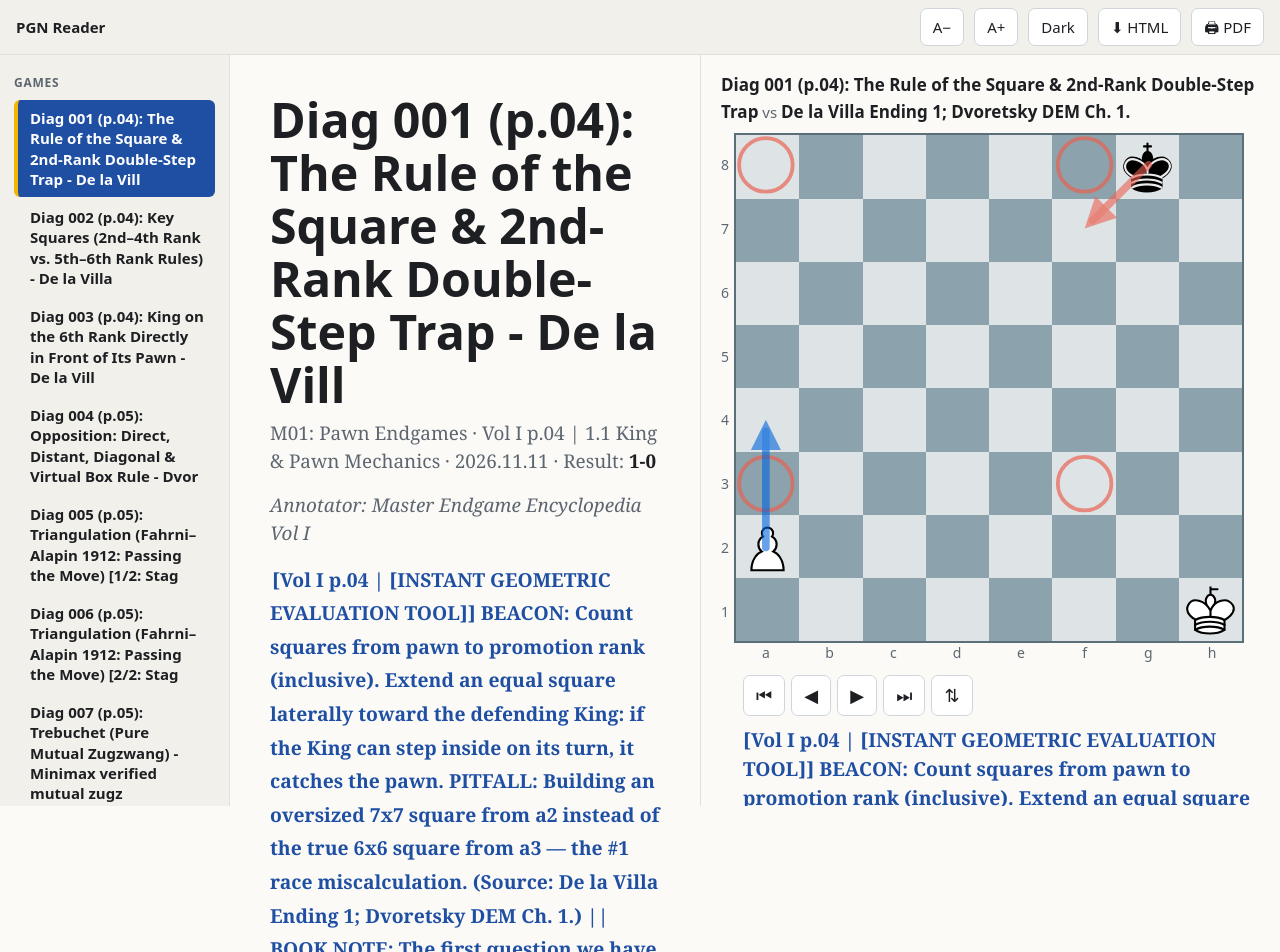
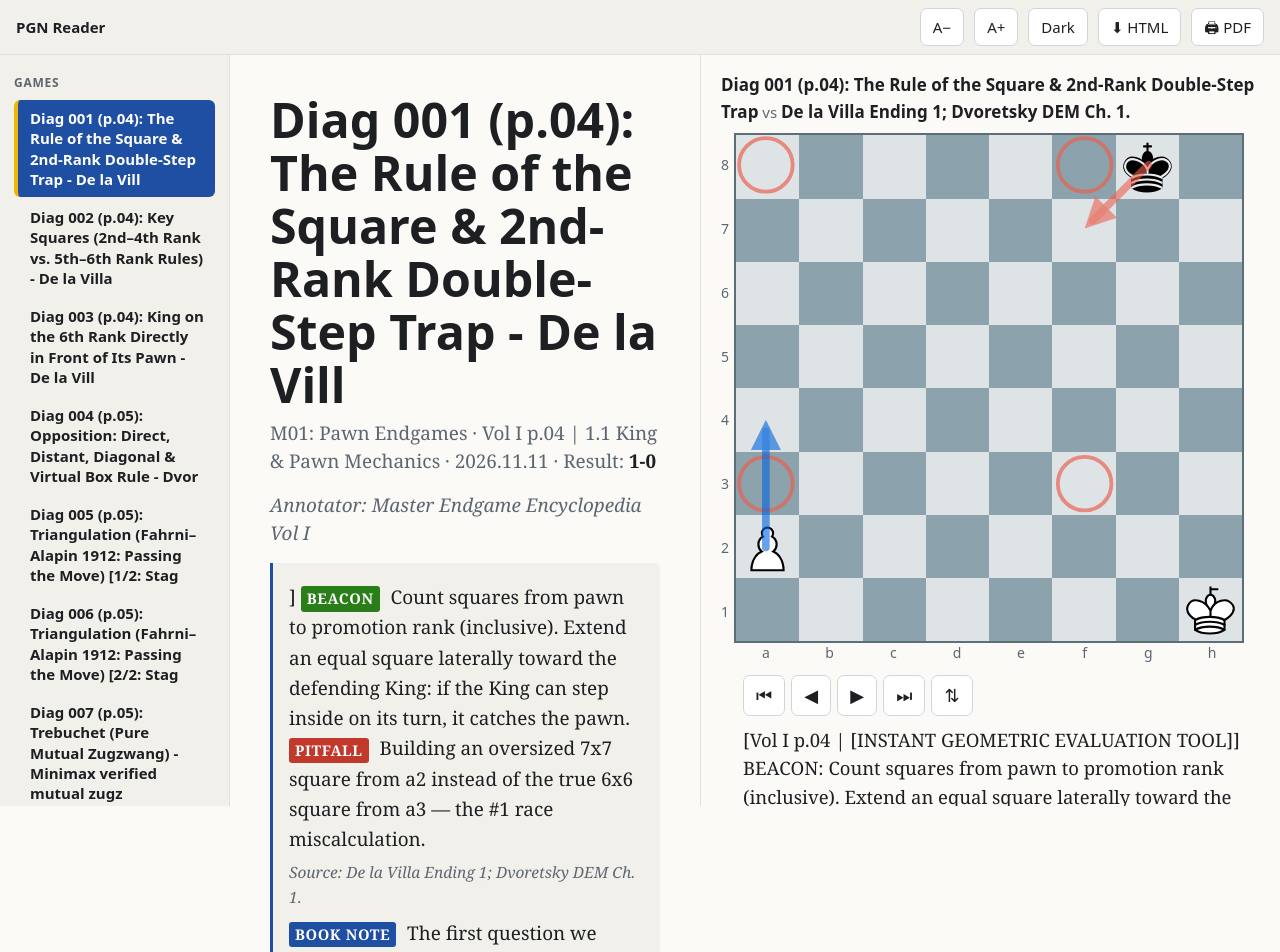
Before and after one commit to DatWins/chesspgn_reader, a plain HTML site: page index.html in a window 1280 px wide. Shown: the top 952 px of the page. Drawn offline with Linux system fonts and the light colour scheme.

Commit message:
Clean up comment display with structured formatting
- Opening comments display as styled blocks with left border
- Long inline comments (>120 chars) also get block treatment
- BEACON/PITFALL/BOOK NOTE labels become colored badges
- Source references styled as subtle italic footer text
- Comments use regular weight italic instead of bold blue
- Better line spacing in moves section (1.8 line-height)
- Board comment panel: regular weight, more scroll room
- Print and dark mode styles updated

Co-Authored-By: Claude Opus 4.6 <noreply@anthropic.com>
Claude-Session: https://claude.ai/code/session_01CpQb8uzYn94ABdDZbEu3Mi

```diff
--- a/index.html
+++ b/index.html
@@ -53,12 +53,18 @@ p{margin:.65em 0}
 a.mv{cursor:pointer;border-radius:4px;padding:0 2px;color:var(--ink);text-decoration:none;border-bottom:1px dotted var(--muted);font-weight:700}
 a.mv:hover{background:var(--hlink)}
 a.mv.cur{background:var(--hl);border-bottom-color:transparent}
-p.ml{font-weight:700;font-size:1.12em;margin:1em 0 .4em}
-p.ml a.mv{color:var(--main);border-bottom:none}
+.ml{font-weight:700;font-size:1.05em;margin:1em 0 .4em;line-height:1.8}
+.ml a.mv{color:var(--main);border-bottom:none}
 
 /* comments */
-.comment{display:inline;font-style:normal;color:var(--main);font-size:.92em;font-weight:700;margin:0 2px}
-.variation{display:inline;font-style:italic;color:var(--muted);font-size:.88em;margin:0 2px}
+.comment{display:inline;font-style:italic;color:var(--muted);font-size:.88em;font-weight:400;margin:0 4px}
+.comment-block{display:block;background:var(--side);border-left:3px solid var(--main);padding:12px 16px;margin:12px 0;border-radius:0 6px 6px 0;font-style:normal;color:var(--ink);font-size:.9em;line-height:1.6;font-weight:400}
+.comment-block .clabel{display:inline-block;font-weight:700;font-size:.78em;text-transform:uppercase;letter-spacing:.04em;padding:1px 6px;border-radius:3px;margin-right:6px;vertical-align:middle}
+.comment-block .clabel.beacon{background:#2a7e19;color:#fff}
+.comment-block .clabel.pitfall{background:#c0392b;color:#fff}
+.comment-block .clabel.note{background:var(--main);color:#fff}
+.comment-block .csrc{display:block;margin-top:6px;font-size:.82em;color:var(--muted);font-style:italic}
+.variation{display:inline;font-style:italic;color:var(--muted);font-size:.85em;margin:0 2px;opacity:.85}
 
 /* right board panel */
 aside.bp{position:sticky;top:49px;padding:16px 20px;border-left:1px solid var(--line);height:calc(100vh - 49px);overflow:auto;width:calc(var(--bw) + 70px)}
@@ -69,7 +75,7 @@ aside.bp{position:sticky;top:49px;padding:16px 20px;border-left:1px solid var(--
 .msg{margin:8px 0 0 22px;font-family:system-ui,"Segoe UI",sans-serif;font-size:14px;color:var(--muted)}
 
 /* board comment display below controls */
-.board-comment{margin:10px 0 0 22px;font-family:Georgia,"Iowan Old Style","Palatino Linotype",serif;font-style:normal;font-size:.92em;color:var(--main);font-weight:700;line-height:1.5;max-height:120px;overflow-y:auto}
+.board-comment{margin:10px 0 0 22px;font-family:Georgia,"Iowan Old Style","Palatino Linotype",serif;font-style:normal;font-size:.88em;color:var(--ink);font-weight:400;line-height:1.55;max-height:180px;overflow-y:auto}
 
 /* boards */
 .bwrap{display:grid;grid-template-columns:auto 1fr;grid-template-rows:1fr auto;width:max-content}
@@ -140,8 +146,10 @@ main p b a.mv,main p b{color:var(--main);font-weight:700}
   .kicker{color:#333!important}
   .gamehead,.gamehead b{color:#333!important}
   a.mv{color:#000!important;border:none!important;font-weight:700!important}
-  .comment{color:#1a4a8a!important;font-weight:700!important}
-  .variation{color:#555!important;font-style:italic!important}
+  .comment{color:#555!important;font-style:italic!important;font-weight:400!important}
+  .comment-block{background:#f5f5f5!important;border-left-color:#1a4a8a!important;color:#222!important}
+  .comment-block .clabel{print-color-adjust:exact;-webkit-print-color-adjust:exact}
+  .variation{color:#666!important;font-style:italic!important}
   .ml b{color:#000!important}
 }
 </style>
@@ -1506,6 +1514,35 @@ function extractAnnotations(comment) {
   });
 
   return { text: textComment.trim(), circles: circles, arrows: arrows };
+}
+
+/* ── Format comment text for display ── */
+function formatComment(text, isBlock) {
+  if (!text) return '';
+  var s = text.trim();
+  if (!isBlock) return s;
+
+  // Split on || separator into paragraphs
+  var parts = s.split(/\|\|/).map(function(p) { return p.trim(); }).filter(Boolean);
+  var out = '';
+  for (var pi = 0; pi < parts.length; pi++) {
+    var p = parts[pi];
+    // Extract source references like (Source: ...)
+    p = p.replace(/\(Source:\s*([^)]+)\)/g, '<span class="csrc">Source: $1</span>');
+    // Format labels: BEACON:, PITFALL:, BOOK NOTE:, KEY CONCEPT:, RULE:
+    p = p.replace(/\bBEACON:\s*/g, '<span class="clabel beacon">Beacon</span> ');
+    p = p.replace(/\bPITFALL:\s*/g, '<span class="clabel pitfall">Pitfall</span> ');
+    p = p.replace(/\bBOOK NOTE:\s*/g, '<span class="clabel note">Book Note</span> ');
+    p = p.replace(/\bKEY CONCEPT:\s*/g, '<span class="clabel note">Key Concept</span> ');
+    p = p.replace(/\bRULE:\s*/g, '<span class="clabel note">Rule</span> ');
+    // Strip leading bracket references like [Vol I p.04 | [...]]
+    p = p.replace(/^\[Vol\s+[^\]]*\]\s*/i, '');
+    p = p.replace(/^\[\[?[A-Z ]+\/?[A-Z ]*\]?\]\s*/i, '');
+    // Clean up double spaces
+    p = p.replace(/\s{2,}/g, ' ').trim();
+    if (p) out += '<p style="margin:.4em 0">' + p + '</p>';
+  }
+  return out;
 }
 
 /* ── Parse movetext with comments ── */
@@ -1817,9 +1854,9 @@ function renderGame(g) {
   if (parts.length) html += '<p class="gamehead">' + parts.join(' &middot; ') + '</p>';
   if (g.annotator) html += '<p class="gamehead" style="font-style:italic">Annotator: ' + g.annotator + '</p>';
 
-  // Starting position comment
+  // Starting position comment (always block-style)
   if (positions[0].comment) {
-    html += '<p class="comment">' + positions[0].comment + '</p>';
+    html += '<div class="comment-block">' + formatComment(positions[0].comment, true) + '</div>';
   }
 
   // Moves with inline comments
@@ -1831,9 +1868,13 @@ function renderGame(g) {
     }
     html += '<a class="mv" data-ply="' + i + '" onclick="goTo(' + i + ')">' + pos.san + '</a> ';
 
-    // Inline comment after the move
+    // Comment after the move: block if long, inline if short
     if (pos.comment) {
-      html += '<span class="comment">' + pos.comment + '</span> ';
+      if (pos.comment.length > 120) {
+        html += '<div class="comment-block">' + formatComment(pos.comment, true) + '</div>';
+      } else {
+        html += '<span class="comment">' + pos.comment + '</span> ';
+      }
     }
     // Inline variation after the move/comment
     if (pos.variation) {
```
